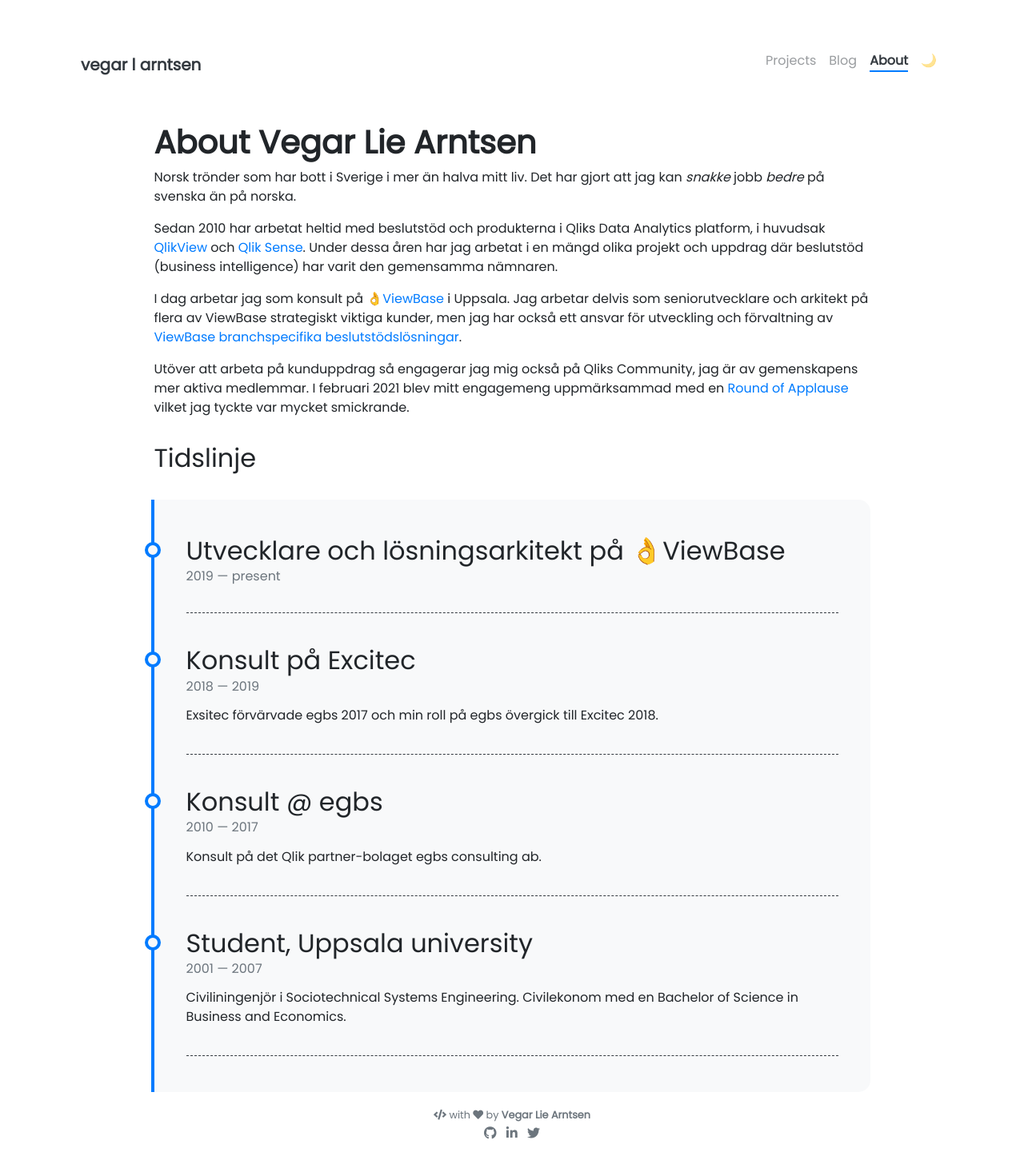
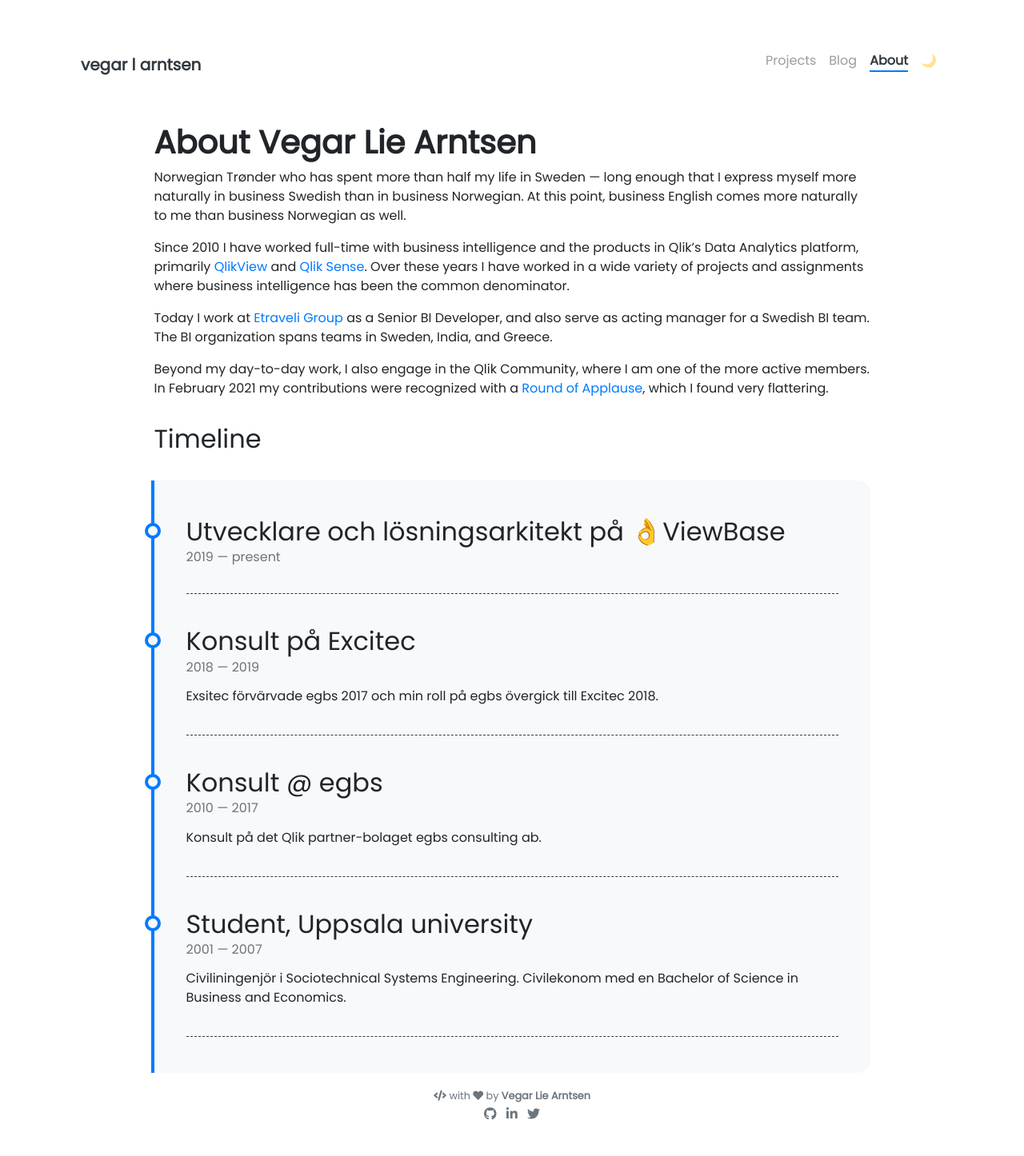
Before and after one commit to veglar/veglar.github.io, a Jekyll site: the page built from pages/about.md, in a window 1280 px wide. Shown: the whole page at 80% size. Built offline with Jekyll 4.4.1, drawn with Linux system fonts in a browser that asks for light colours; nearby versions of some CDN libraries; emoji names are drawn with the system emoji font; after the commit the page ends 1422 px from its top, so only the background shows below that.

Commit message:
Translate about page to English and update current role to Etraveli Group

```diff
--- a/pages/about.md
+++ b/pages/about.md
@@ -8,16 +8,16 @@ weight: 3
 
 # **About {{ site.author.name }}**
 
-Norsk trönder som har bott i Sverige i mer än halva mitt liv. Det har gjort att jag kan _snakke_ jobb _bedre_ på svenska än på norska.
+Norwegian Trønder who has spent more than half my life in Sweden — long enough that I express myself more naturally in business Swedish than in business Norwegian. At this point, business English comes more naturally to me than business Norwegian as well.
 
-Sedan 2010 har arbetat heltid med beslutstöd och produkterna i Qliks Data Analytics platform, i huvudsak [QlikView](https://www.qlik.com/us/products/qlikview) och [Qlik Sense](https://www.qlik.com/us/products/qlik-sense). Under dessa åren har jag arbetat i en mängd olika projekt och uppdrag där beslutstöd (business intelligence) har varit den gemensamma nämnaren.
+Since 2010 I have worked full-time with business intelligence and the products in Qlik's Data Analytics platform, primarily [QlikView](https://www.qlik.com/us/products/qlikview) and [Qlik Sense](https://www.qlik.com/us/products/qlik-sense). Over these years I have worked in a wide variety of projects and assignments where business intelligence has been the common denominator.
 
-I dag arbetar jag som konsult på :ok_hand:[ViewBase](http://viewbase.se) i Uppsala. Jag arbetar delvis som seniorutvecklare och arkitekt på flera av ViewBase strategiskt viktiga kunder, men jag har också ett ansvar för utveckling och förvaltning av [ViewBase branchspecifika beslutstödslösningar](https://viewbase.se/losning/).
+Today I work at [Etraveli Group](https://www.etraveligroup.com) as a Senior BI Developer, and also serve as acting manager for a Swedish BI team. The BI organization spans teams in Sweden, India, and Greece.
 
-Utöver att arbeta på kunduppdrag så engagerar jag mig också på Qliks Community, jag är av gemenskapens mer aktiva medlemmar. I februari 2021 blev mitt engagemeng uppmärksammad med en [Round of Applause](https://community.qlik.com/t5/Community-Corner/Round-of-Applause-February-2021/m-p/1781014/highlight/true#M12238) vilket jag tyckte var mycket smickrande.
+Beyond my day-to-day work, I also engage in the Qlik Community, where I am one of the more active members. In February 2021 my contributions were recognized with a [Round of Applause](https://community.qlik.com/t5/Community-Corner/Round-of-Applause-February-2021/m-p/1781014/highlight/true#M12238), which I found very flattering.
 
 
-## Tidslinje
+## Timeline
 <div class="row">
 {% include about/timeline.html %}
 </div>
```
